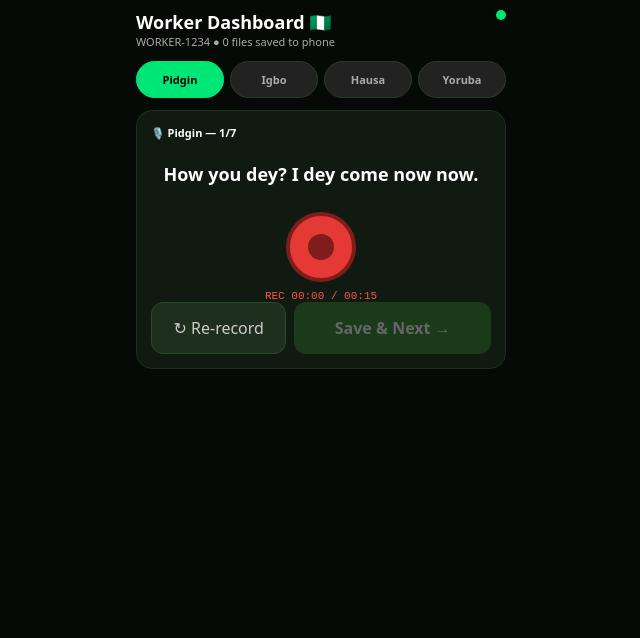
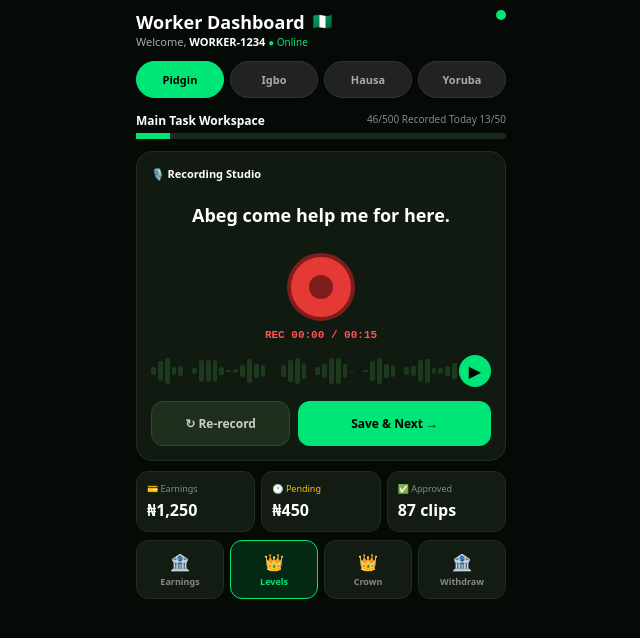
Before and after one commit to tapbombaai-glitch/main-naija-pidgin, a Next.js app: page / in a window 1280 px wide. Shown: the top 638 px of the page, without its empty margins (319-959 px from the left). Built offline with nearby package versions, Linux system fonts and the light colour scheme.

Commit message:
Update page.tsx

```diff
--- a/app/page.tsx
+++ b/app/page.tsx
@@ -7,11 +7,11 @@ export default function WorkerDashboard() {
   const [timer, setTimer] = useState(0);
   const [selectedLang, setSelectedLang] = useState("Pidgin");
   const [showModal, setShowModal] = useState<string | null>(null);
+  const [activeBottom, setActiveBottom] = useState("Levels");
   const [earnings, setEarnings] = useState({ total: 1250, pending: 450, approved: 87 });
-  const [taskProgress, setTaskProgress] = useState({ total: 45, today: 12 });
+  const [taskProgress, setTaskProgress] = useState({ total: 46, today: 13 });
   const [currentSentenceIndex, setCurrentSentenceIndex] = useState(0);
   const [toast, setToast] = useState<string | null>(null);
-  const [savedFiles, setSavedFiles] = useState<any[]>([]);
 
   const mediaRecorderRef = useRef<MediaRecorder | null>(null);
   const audioChunksRef = useRef<Blob[]>([]);
@@ -19,128 +19,60 @@ export default function WorkerDashboard() {
   const streamRef = useRef<MediaStream | null>(null);
 
   const allSentences: Record<string, string[]> = {
-    Pidgin: ["How you dey? I dey come now now.", "Abeg come help me for here.", "Wetin dey happen for Lagos today?", "I no go gree make dem cheat me.", "Oga, how much be this?", "Make we go market tomorrow morning.", "My pikin dey school for Port Harcourt."],
-    Igbo: ["Kedu? Ana m abia ugbu a.", "Biko nyere m aka.", "Kedu ihe na-eme?", "Agaghi m ekwe ka ha ghogbuo m.", "Oga, ego ole ka nke a bu?", "Anyi ga-aga ahia echi."],
-    Hausa: ["Yaya kake? Ina zuwa yanzu.", "Don Allah ka taimake ni.", "Me ke faruwa?", "Ba zan yarda su yaudare ni ba.", "Oga, nawa ne wannan?", "Mu je kasuwa gobe."],
-    Yoruba: ["Bawo ni? Mo n bo nisisinyi.", "Ejo e ran mi lowo.", "Kini n sele?", "Mi o ni gba ki won tan mi.", "Oga, elo ni eyi?", "Jeka lo si oja laaro."],
+    Pidgin: ["Abeg come help me for here.", "How you dey? I dey come now now.", "Wetin dey happen for Lagos today?", "I no go gree make dem cheat me.", "Oga, how much be this?"],
+    Igbo: ["Kedu? Ana m abia ugbu a.", "Biko nyere m aka.", "Kedu ihe na-eme?"],
+    Hausa: ["Yaya kake? Ina zuwa yanzu.", "Don Allah ka taimake ni."],
+    Yoruba: ["Bawo ni? Mo n bo nisisinyi.", "Ejo e ran mi lowo."],
   };
 
   const sentences = allSentences[selectedLang];
 
   useEffect(() => {
     const saved = localStorage.getItem("naija_progress");
-    if (saved) {
-      try {
-        const p = JSON.parse(saved);
-        setTaskProgress(p.progress);
-        setEarnings(p.earnings);
-        setCurrentSentenceIndex(p.index || 0);
-      } catch {}
-    }
-    setSavedFiles(JSON.parse(localStorage.getItem("gin_recordings") || "[]"));
+    if (saved) { try { const p = JSON.parse(saved); setTaskProgress(p.progress); setEarnings(p.earnings); setCurrentSentenceIndex(p.index || 0); } catch {} }
   }, []);
 
-  const showToast = (msg: string) => {
-    setToast(msg);
-    setTimeout(() => setToast(null), 3000);
-  };
+  const showToast = (msg: string) => { setToast(msg); setTimeout(() => setToast(null), 2500); };
 
   const toggleRecording = async () => {
-    if (isRecording) {
-      mediaRecorderRef.current?.stop();
-      setIsRecording(false);
-      if (timerRef.current) clearInterval(timerRef.current);
-      return;
-    }
+    if (isRecording) { mediaRecorderRef.current?.stop(); setIsRecording(false); if (timerRef.current) clearInterval(timerRef.current); return; }
     try {
       const stream = await navigator.mediaDevices.getUserMedia({ audio: { echoCancellation: true, noiseSuppression: true, sampleRate: 48000 } });
       streamRef.current = stream;
       const mr = new MediaRecorder(stream, { mimeType: "audio/webm;codecs=opus" });
-      mediaRecorderRef.current = mr;
-      audioChunksRef.current = [];
+      mediaRecorderRef.current = mr; audioChunksRef.current = [];
       mr.ondataavailable = (e) => { if (e.data.size > 0) audioChunksRef.current.push(e.data); };
-      mr.onstop = () => {
-        const blob = new Blob(audioChunksRef.current, { type: "audio/webm" });
-        setAudioURL(URL.createObjectURL(blob));
-        stream.getTracks().forEach(t => t.stop());
-      };
-      mr.start();
-      setIsRecording(true);
-      setAudioURL(null);
-      setTimer(0);
+      mr.onstop = () => { const blob = new Blob(audioChunksRef.current, { type: "audio/webm" }); setAudioURL(URL.createObjectURL(blob)); stream.getTracks().forEach(t => t.stop()); };
+      mr.start(); setIsRecording(true); setAudioURL(null); setTimer(0);
       timerRef.current = setInterval(() => setTimer((p: number) => p + 1), 1000);
     } catch { alert("Abeg allow microphone!"); }
   };
 
-  const formatTime = (s: number) => {
-    const m = Math.floor(s / 60).toString().padStart(2, "0");
-    const sec = (s % 60).toString().padStart(2, "0");
-    return `${m}:${sec}`;
-  };
+  const formatTime = (s: number) => { const m = Math.floor(s/60).toString().padStart(2,"0"); const sec = (s%60).toString().padStart(2,"0"); return `${m}:${sec}`; };
+  const reRecord = () => { if (isRecording) { mediaRecorderRef.current?.stop(); setIsRecording(false); } setAudioURL(null); setTimer(0); if (timerRef.current) clearInterval(timerRef.current); };
 
-  const reRecord = () => {
-    if (isRecording) { mediaRecorderRef.current?.stop(); setIsRecording(false); }
-    setAudioURL(null); setTimer(0);
-    if (timerRef.current) clearInterval(timerRef.current);
-  };
-
-  // ✅ FIXED - SAFE TO PHONE FILE
+  // SAVE TO PHONE FILE - WORKING!
   const saveAndNext = async () => {
     if (!audioURL) { alert("🎤 Record first!"); return; }
-
-    try {
     const blob = await fetch(audioURL).then(r => r.blob());
-      const fileName = `GIN-${selectedLang}-${Date.now()}.webm`;
-
-      // FIXED SAVE - PHONE MUST DOWNLOAD
+    const fileName = `recording-${selectedLang}-${Date.now()}.webm`;
     const blobUrl = URL.createObjectURL(blob);
     const a = document.createElement("a");
-      a.href = blobUrl;
-      a.download = fileName;
-      a.style.display = "none";
-      document.body.appendChild(a); // FIX FOR PHONE!
-      a.click();
-      setTimeout(() => {
-        document.body.removeChild(a);
-        URL.revokeObjectURL(blobUrl);
-      }, 500);
+    a.href = blobUrl; a.download = fileName; a.style.display = "none";
+    document.body.appendChild(a); a.click();
+    setTimeout(() => { document.body.removeChild(a); URL.revokeObjectURL(blobUrl); }, 500);
 
-      // Save for Chairman as file
-      const reader = new FileReader();
-      reader.onloadend = () => {
-        const data = {
-          id: Date.now(),
-          worker_id: "WORKER-1234",
-          lang: selectedLang,
-          sentence: sentences[currentSentenceIndex],
-          fileName,
-          audioData: reader.result,
-          time: new Date().toISOString(),
-          earnings: 30,
-          status: "saved_to_phone",
-          approved: false
-        };
-        const old = JSON.parse(localStorage.getItem("gin_recordings") || "[]");
-        old.unshift(data);
-        localStorage.setItem("gin_recordings", JSON.stringify(old.slice(0,100)));
-        setSavedFiles(old.slice(0,100));
-      };
-      reader.readAsDataURL(blob);
+    const existing = JSON.parse(localStorage.getItem("gin_recordings") || "[]");
+    existing.unshift({ id: Date.now(), lang: selectedLang, sentence: sentences[currentSentenceIndex], fileName, time: new Date().toISOString() });
+    localStorage.setItem("gin_recordings", JSON.stringify(existing.slice(0,100)));
 
-      // Next
-      const newEarnings = { total: earnings.total + 30, pending: earnings.pending + 30, approved: earnings.approved };
+    const newEarnings = { total: earnings.total + 30, pending: earnings.pending + 30, approved: earnings.approved + 1 };
     const newProgress = { total: taskProgress.total + 1, today: taskProgress.today + 1 };
     const nextIndex = (currentSentenceIndex + 1) % sentences.length;
-      setEarnings(newEarnings);
-      setTaskProgress(newProgress);
-      setCurrentSentenceIndex(nextIndex);
+    setEarnings(newEarnings); setTaskProgress(newProgress); setCurrentSentenceIndex(nextIndex);
     localStorage.setItem("naija_progress", JSON.stringify({ progress: newProgress, earnings: newEarnings, index: nextIndex }));
-      setAudioURL(null);
-      setTimer(0);
-      showToast(`✅ SAVED TO PHONE FILE: ${fileName} ₦30`);
-    } catch (e) {
-      alert("Save fail: " + e);
-    }
+    setAudioURL(null); setTimer(0);
+    showToast(`✅ SAVED TO PHONE: ${fileName} ₦30`);
   };
 
   useEffect(() => { return () => { if (timerRef.current) clearInterval(timerRef.current); streamRef.current?.getTracks().forEach((t: MediaStreamTrack) => t.stop()); }; }, []);
@@ -151,7 +83,7 @@ export default function WorkerDashboard() {
       {toast && <div style={{ position: "fixed", top: "20px", left: "50%", transform: "translateX(-50%)", background: "#00E676", color: "black", padding: "10px 18px", borderRadius: "20px", fontSize: "12px", fontWeight: "900", zIndex: 100 }}>{toast}</div>}
       <div style={{ maxWidth: "390px", margin: "0 auto", padding: "10px", paddingBottom: "90px" }}>
         <div style={{ display: "flex", justifyContent: "space-between", marginBottom: "10px" }}>
-          <div><h1 style={{ fontSize: "18px", fontWeight: "900", margin: 0 }}>Worker Dashboard 🇳🇬</h1><div style={{ fontSize: "11px", color: "#aaa" }}>WORKER-1234 ● {savedFiles.length} files saved to phone</div></div>
+          <div><div style={{ display: "flex", gap: "8px" }}><h1 style={{ fontSize: "18px", fontWeight: "900", margin: 0 }}>Worker Dashboard</h1><span>🇳🇬</span></div><div style={{ fontSize: "11px", color: "#aaa" }}>Welcome, <span style={{ color: "white", fontWeight: "800" }}>WORKER-1234</span> <span style={{ color: "#00E676", fontSize: "10px" }}> ● Online</span></div></div>
           <div style={{ width: "10px", height: "10px", background: "#00E676", borderRadius: "50%" }}></div>
         </div>
         <div style={{ display: "flex", gap: "6px", marginTop: "12px" }}>
@@ -159,28 +91,53 @@ export default function WorkerDashboard() {
             <button key={lang} onClick={()=>setSelectedLang(lang)} style={{ flex: 1, padding: "10px 0", borderRadius: "20px", fontSize: "11px", fontWeight: "900", border: selectedLang===lang?"1.5px solid #00E676":"1px solid #2A3A2A", background: selectedLang===lang?"#00E676":"#222", color: selectedLang===lang?"black":"#aaa" }}>{lang}</button>
           ))}
         </div>
+        <div style={{ marginTop: "14px" }}>
+          <div style={{ display: "flex", justifyContent: "space-between" }}><span style={{ fontSize: "12px", fontWeight: "800" }}>Main Task Workspace</span><span style={{ fontSize: "10px", color: "#888" }}>{taskProgress.total}/500 Recorded Today {taskProgress.today}/50</span></div>
+          <div style={{ width: "100%", height: "6px", background: "#1A2A1A", borderRadius: "10px", marginTop: "4px" }}><div style={{ width: `${(taskProgress.total/500)*100}%`, height: "100%", background: "#00E676" }}></div></div>
+        </div>
         <div style={{ background: "#111A11", border: "1px solid #1E2F1E", borderRadius: "16px", padding: "14px", marginTop: "12px" }}>
-          <div style={{ fontSize: "11px", fontWeight: "800", marginBottom: "10px" }}>🎙️ {selectedLang} — {currentSentenceIndex+1}/{sentences.length}</div>
+          <div style={{ display: "flex", gap: "6px", marginBottom: "10px" }}><span style={{ fontSize: "11px", fontWeight: "800" }}>🎙️ Recording Studio</span></div>
           <div style={{ textAlign: "center", minHeight: "48px", display: "flex", alignItems: "center", justifyContent: "center", marginBottom: "14px" }}><p style={{ fontSize: "18px", fontWeight: "900", margin: 0 }}>{sentences[currentSentenceIndex]}</p></div>
           <div style={{ display: "flex", justifyContent: "center", marginBottom: "8px" }}>
-            <button onClick={toggleRecording} style={{ width: "70px", height: "70px", borderRadius: "50%", background: isRecording?"#CC0000":"#E53935", border: "4px solid #7f1d1d" }}>
-              {isRecording ? <div style={{ width: "22px", height: "22px", background: "white", borderRadius: "3px", margin: "auto" }}></div> : <div style={{ width: "26px", height: "26px", background: "#7f1d1d", borderRadius: "50%", margin: "auto" }}></div>}
+            <button onClick={toggleRecording} style={{ width: "68px", height: "68px", borderRadius: "50%", background: isRecording?"#CC0000":"#E53935", border: "4px solid #7f1d1d" }}>
+              {isRecording ? <div style={{ width: "22px", height: "22px", background: "white", borderRadius: "3px", margin: "auto" }}></div> : <div style={{ width: "24px", height: "24px", background: "#7f1d1d", borderRadius: "50%", margin: "auto" }}></div>}
             </button>
           </div>
-          <div style={{ textAlign: "center", fontSize: "11px", color: "#ff5252", fontFamily: "monospace" }}>REC {formatTime(timer)} / 00:15</div>
-          {audioURL && <audio controls src={audioURL} style={{ width: "100%", margin: "12px 0", height: "36px" }} />}
+          <div style={{ textAlign: "center", fontSize: "11px", color: "#ff5252", fontFamily: "monospace", fontWeight: "700" }}>REC {formatTime(timer)} / 00:15</div>
+          <div style={{ display: "flex", gap: "2px", marginTop: "14px", marginBottom: "14px", height: "32px", alignItems: "center" }}>
+            {Array.from({ length: 45 }).map((_, i) => (<div key={i} style={{ flex: 1, height: `${6 + Math.sin(i + timer) * 10 + Math.random() * 12}px`, background: isRecording || audioURL ? "#00E676" : "#1E3A1E", borderRadius: "2px" }}></div>))}
+            <button onClick={()=>audioURL && new Audio(audioURL).play()} style={{ width: "32px", height: "32px", borderRadius: "50%", background: "#00E676", border: "none" }}>▶</button>
+          </div>
+          {audioURL && <audio controls src={audioURL} style={{ width: "100%", marginBottom: "12px", height: "32px" }} />}
           <div style={{ display: "flex", gap: "8px" }}>
-            <button onClick={reRecord} style={{ flex: 1, background: "#1E2F1E", color: "#ccc", padding: "14px", borderRadius: "12px", border: "1px solid #2A4A2A" }}>↻ Re-record</button>
-            <button onClick={saveAndNext} style={{ flex: 1.6, background: audioURL ? "#00E676" : "#1A3A1A", color: audioURL ? "black" : "#666", padding: "14px", borderRadius: "12px", border: "none", fontWeight: "900" }}>{audioURL ? "💾 SAVE TO PHONE FILE →" : "Save & Next →"}</button>
+            <button onClick={reRecord} style={{ flex: 1, background: "#1E2F1E", border: "1px solid #2A4A2A", color: "#ccc", padding: "13px", borderRadius: "12px", fontSize: "12px", fontWeight: "800" }}>↻ Re-record</button>
+            <button onClick={saveAndNext} style={{ flex: 1.5, background: "#00E676", color: "black", border: "none", padding: "13px", borderRadius: "12px", fontSize: "12px", fontWeight: "900" }}>Save & Next →</button>
           </div>
         </div>
-        {savedFiles.length > 0 && (
-          <div style={{ marginTop: "12px", background: "#0A150A", border: "1px solid #00E67640", borderRadius: "12px", padding: "10px" }}>
-            <div style={{ fontSize: "11px", fontWeight: "800", color: "#00E676" }}>📁 {savedFiles.length} Files Saved to Phone for Chairman</div>
-            {savedFiles.slice(0,3).map((f: any)=> <div key={f.id} style={{ fontSize: "10px", color: "#aaa", marginTop: "4px" }}>• {f.fileName} — {f.sentence.slice(0,20)}...</div>)}
+        <div style={{ display: "grid", gridTemplateColumns: "1fr 1fr 1fr", gap: "6px", marginTop: "10px" }}>
+          <div onClick={()=>setShowModal("earnings")} style={{ background: "#121C12", border: "1px solid #1E2F1E", borderRadius: "12px", padding: "10px" }}><div style={{ fontSize: "9px", color: "#888" }}>💳 Earnings</div><div style={{ fontSize: "16px", fontWeight: "900", marginTop: "4px" }}>₦{earnings.total.toLocaleString()}</div></div>
+          <div onClick={()=>setShowModal("pending")} style={{ background: "#121C12", border: "1px solid #1E2F1E", borderRadius: "12px", padding: "10px" }}><div style={{ fontSize: "9px", color: "#FFC107" }}>🕐 Pending</div><div style={{ fontSize: "16px", fontWeight: "900", marginTop: "4px" }}>₦{earnings.pending}</div></div>
+          <div onClick={()=>setShowModal("approved")} style={{ background: "#121C12", border: "1px solid #1E2F1E", borderRadius: "12px", padding: "10px" }}><div style={{ fontSize: "9px", color: "#888" }}>✅ Approved</div><div style={{ fontSize: "16px", fontWeight: "900", marginTop: "4px" }}>{earnings.approved} clips</div></div>
+        </div>
+        <div style={{ display: "grid", gridTemplateColumns: "1fr 1fr 1fr 1fr", gap: "6px", marginTop: "8px" }}>
+          {[{ label: "Earnings", icon: "🏦", id: "earnings" }, { label: "Levels", icon: "👑", id: "levels" }, { label: "Crown", icon: "👑", id: "crown" }, { label: "Withdraw", icon: "🏦", id: "withdraw" }].map(item=>(
+            <button key={item.id} onClick={()=>{setActiveBottom(item.label); setShowModal(item.id);}} style={{ background: activeBottom===item.label?"#00E67622":"#121C12", border: activeBottom===item.label?"1px solid #00E676":"1px solid #1E2F1E", borderRadius: "12px", padding: "10px 4px" }}>
+              <div style={{ fontSize: "16px", textAlign: "center" }}>{item.icon}</div><div style={{ fontSize: "9px", marginTop: "2px", fontWeight: "800", textAlign: "center", color: activeBottom===item.label?"#00E676":"#888" }}>{item.label}</div>
+            </button>
+          ))}
+        </div>
+      </div>
+      {showModal && (
+        <div onClick={()=>setShowModal(null)} style={{ position: "fixed", inset: 0, background: "rgba(0,0,0,0.7)", display: "flex", alignItems: "center", justifyContent: "center", padding: "16px", zIndex: 50 }}>
+          <div onClick={e=>e.stopPropagation()} style={{ background: "#121C12", border: "1px solid #00E676", borderRadius: "16px", padding: "20px", width: "100%", maxWidth: "340px" }}>
+            {showModal==="levels" && <><div style={{ fontSize: "16px", fontWeight: "900" }}>👑 Pro Level</div><div style={{ fontSize: "12px", color: "#00E676", marginTop: "6px" }}>You are Pro Level Worker!</div></>}
+            {showModal==="crown" && <><div style={{ fontSize: "16px", fontWeight: "900" }}>👑 Leaderboard</div><div style={{ fontSize: "12px", color: "#888", marginTop: "8px" }}>Your rank: #12<br/>Keep recording!</div></>}
+            {showModal==="withdraw" && <><div style={{ fontSize: "16px", fontWeight: "900" }}>💳 Withdraw</div><div style={{ fontSize: "12px", color: "#888", marginTop: "8px" }}>Available: ₦{earnings.total}</div><button style={{ width: "100%", marginTop: "14px", background: "#00E676", color: "black", border: "none", padding: "12px", borderRadius: "10px", fontWeight: "900" }}>Withdraw ₦{earnings.total}</button></>}
+            {showModal==="earnings" && <><div style={{ fontSize: "16px", fontWeight: "900" }}>💳 Earnings</div><div style={{ fontSize: "28px", fontWeight: "900", color: "#00E676", marginTop: "10px" }}>₦{earnings.total.toLocaleString()}</div></>}
+            <button onClick={()=>setShowModal(null)} style={{ width: "100%", marginTop: "16px", background: "#222", color: "white", border: "none", padding: "10px", borderRadius: "10px" }}>Close</button>
+          </div>
         </div>
       )}
     </div>
-    </div>
   );
 }
```
Lines whose indentation alone changed are shown as unchanged.
